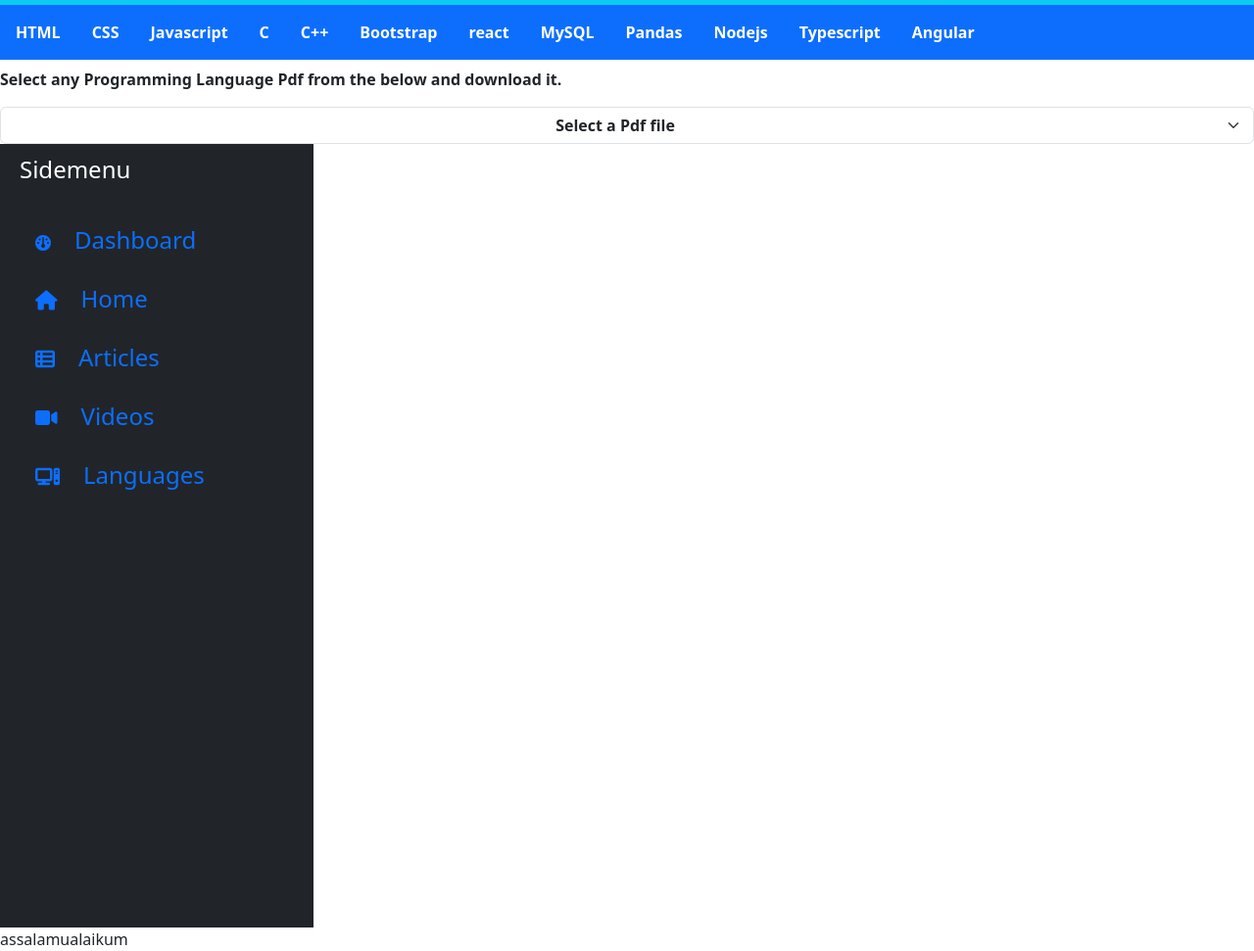
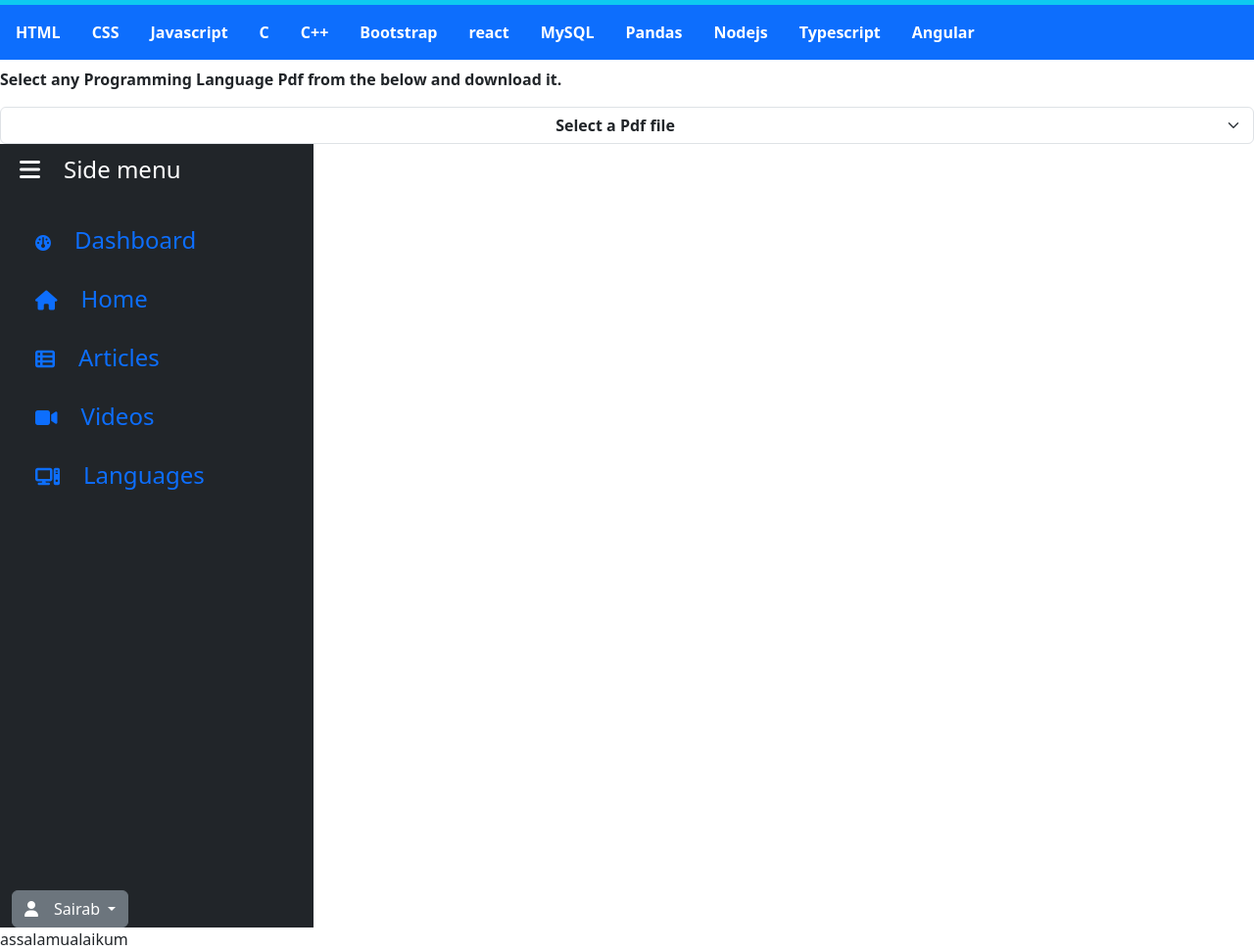
Before and after one commit to arsalaan272/JIGNASA, a plain HTML site: page index.html in a window 1280 px wide. Shown: the part 81-1052 px from the top of the page at 98% size. Drawn offline with nearby package versions, Linux system fonts and the light colour scheme.

Commit message:
added menu icon and javascript and setting height

```diff
--- a/index.html
+++ b/index.html
@@ -160,12 +160,14 @@
             </div>
         </section>
     </main>
-    <div class="container-fluid">
+
+
+    <div class="container-fluid  "  id="menu">
         <div class="row  flex-nowrap">
             <div class="bg-dark col-auto col-md-4  col-lg-3   min-vh-100  d-flex flex-column  justify-content-between">
                 <div class="bg-dark p-2">
-                    <a class="flex align-items-center  text-decoration-none text-white mt-1">
-                        <span class="fs-4 d-none d-sm-inline">Sidemenu</span>
+                    <a class="flex align-items-center  text-decoration-none  text-white  mt-1">
+                        <i class="fa-solid fa-bars fs-4" onclick="disablemenu()" ></i><span class="fs-4 d-none d-sm-inline ms-4">Side menu</span>
                     </a>
                     <ul class="nav nav-pills flex-column mt-4">
                         <li class="nav-item  py-2 py-sm-1">
@@ -196,6 +198,18 @@
                     </ul>
 
                 </div>
+                <div class="dropdown open">
+                    <div class="dropdown open">
+                        <button  class="btn border-none btn-secondary dropdown-toggle"  type="button"     id="triggerId"     data-bs-toggle="dropdown"     aria-haspopup="true"     aria-expanded="false">
+                          <i class="fa-solid fa-user"></i><span class="ms-3">Sairab</span>
+                        </button>
+                        <div class="dropdown-menu" aria-labelledby="triggerId">
+                            <button class="dropdown-item" href="#">Setting</button>
+                            <button class="dropdown-item disabled" href="#">Profile</button>
+                        </div>
+                    </div>
+
+                </div>
             </div>
         </div>
     </div>
@@ -203,6 +217,6 @@
     <script src="https://cdn.jsdelivr.net/npm/bootstrap@5.3.3/dist/js/bootstrap.bundle.min.js"
         integrity="sha384-YvpcrYf0tY3lHB60NNkmXc5s9fDVZLESaAA55NDzOxhy9GkcIdslK1eN7N6jIeHz"
         crossorigin="anonymous"></script>
+        <script src="script.js"></script>
 </body>
-
 </html>
--- a/script.js
+++ b/script.js
@@ -0,0 +1,4 @@
+function disablemenu(){
+    menu =    document.getElementById("menu");
+    menu.style.display= "none";
+}
```
